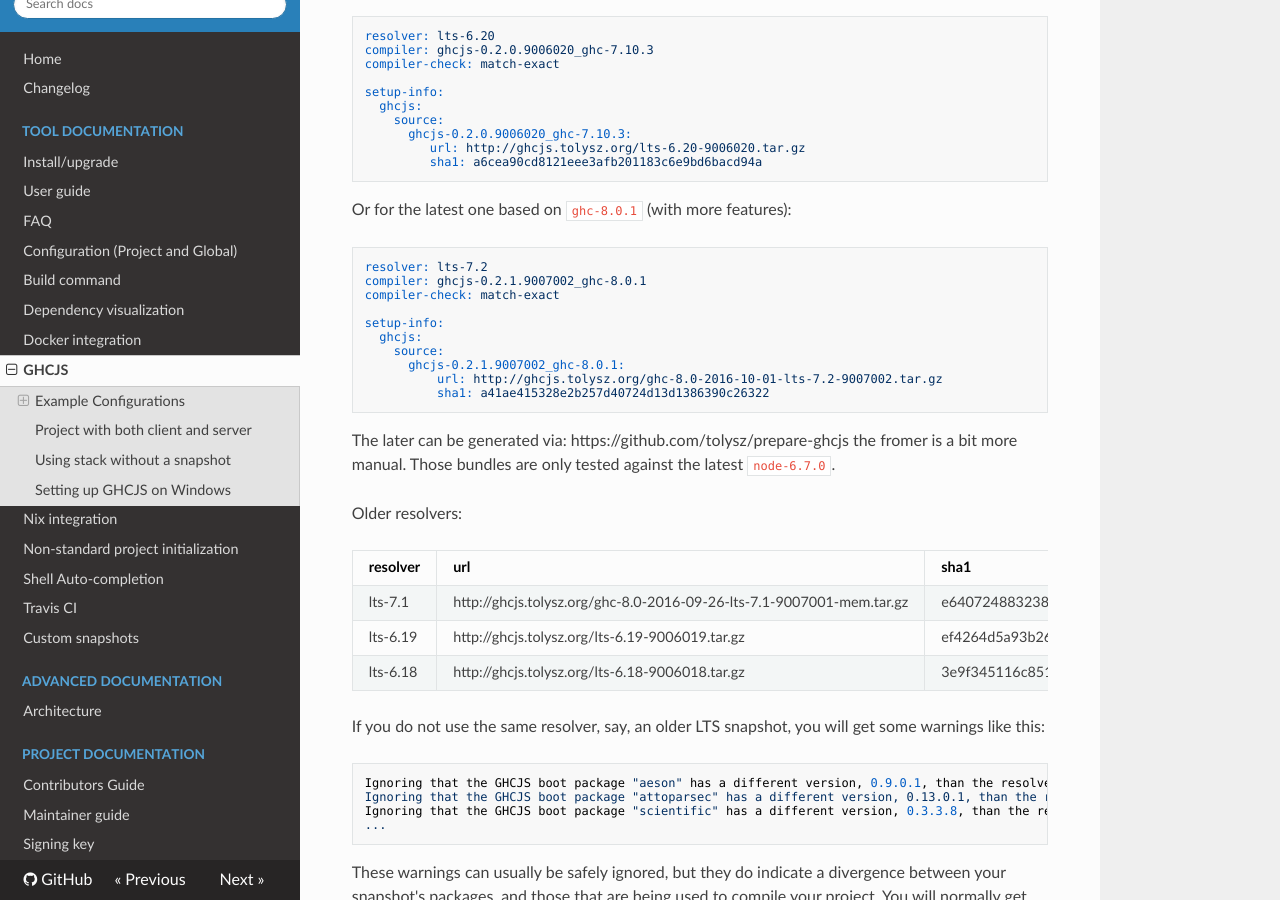
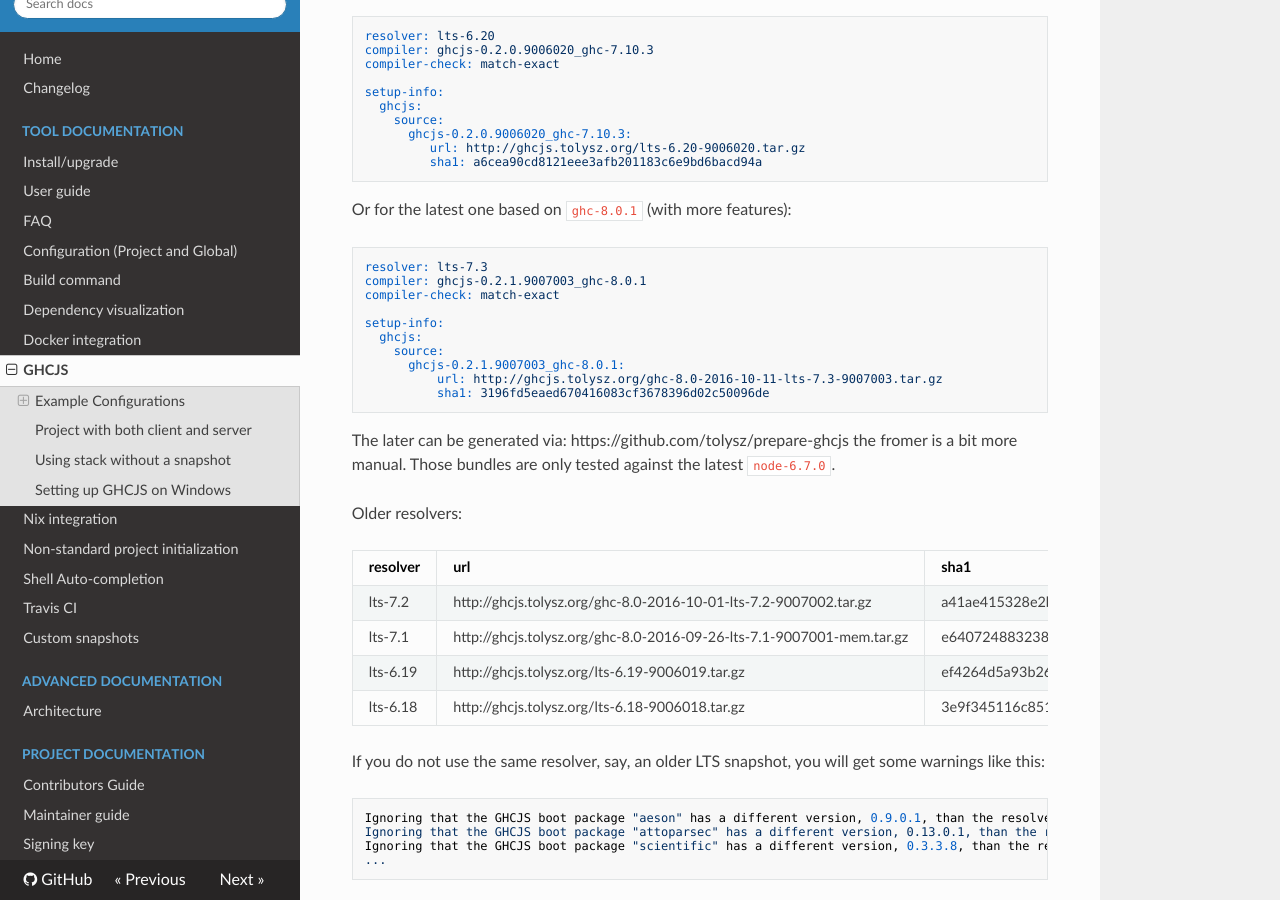
Before and after one commit to commercialhaskell/stack, an MkDocs documentation site: the page built from doc/ghcjs.md, in a window 1280 px wide and 900 px high, scrolled down 740 px. Built offline with MkDocs 1.6.1, drawn with Linux system fonts in a browser that asks for light colours; nearby versions of some CDN libraries; old or Windows-style settings are respelled for this version of MkDocs.

Commit message:
add `lts-7.3` to ghcjs documentation

````diff
--- a/doc/ghcjs.md
+++ b/doc/ghcjs.md
@@ -39,16 +39,16 @@ setup-info:
 
 Or for the latest one based on `ghc-8.0.1` (with more features):
 ```yaml
-resolver: lts-7.2
-compiler: ghcjs-0.2.1.9007002_ghc-8.0.1
+resolver: lts-7.3
+compiler: ghcjs-0.2.1.9007003_ghc-8.0.1
 compiler-check: match-exact
 
 setup-info:
   ghcjs:
     source:
-      ghcjs-0.2.1.9007002_ghc-8.0.1:
-          url: http://ghcjs.tolysz.org/ghc-8.0-2016-10-01-lts-7.2-9007002.tar.gz
-          sha1: a41ae415328e2b257d40724d13d1386390c26322
+      ghcjs-0.2.1.9007003_ghc-8.0.1:
+          url: http://ghcjs.tolysz.org/ghc-8.0-2016-10-11-lts-7.3-9007003.tar.gz
+          sha1: 3196fd5eaed670416083cf3678396d02c50096de
 ```
 The later can be generated via: https://github.com/tolysz/prepare-ghcjs
 the fromer is a bit more manual. Those bundles are only tested against the latest `node-6.7.0`.
@@ -57,6 +57,7 @@ Older resolvers:
 
 |resolver|url|sha1|
 |---|---|---|
+| lts-7.2 | http://ghcjs.tolysz.org/ghc-8.0-2016-10-01-lts-7.2-9007002.tar.gz | a41ae415328e2b257d40724d13d1386390c26322 |
 | lts-7.1 | http://ghcjs.tolysz.org/ghc-8.0-2016-09-26-lts-7.1-9007001-mem.tar.gz | e640724883238593e2d2f7f03991cb413ec0347b |
 | lts-6.19 | http://ghcjs.tolysz.org/lts-6.19-9006019.tar.gz | ef4264d5a93b269ee4ec8f9d5139da030331d65a |
 | lts-6.18 | http://ghcjs.tolysz.org/lts-6.18-9006018.tar.gz | 3e9f345116c851349a5a551ffd94f7e0b74bfabb |
````
